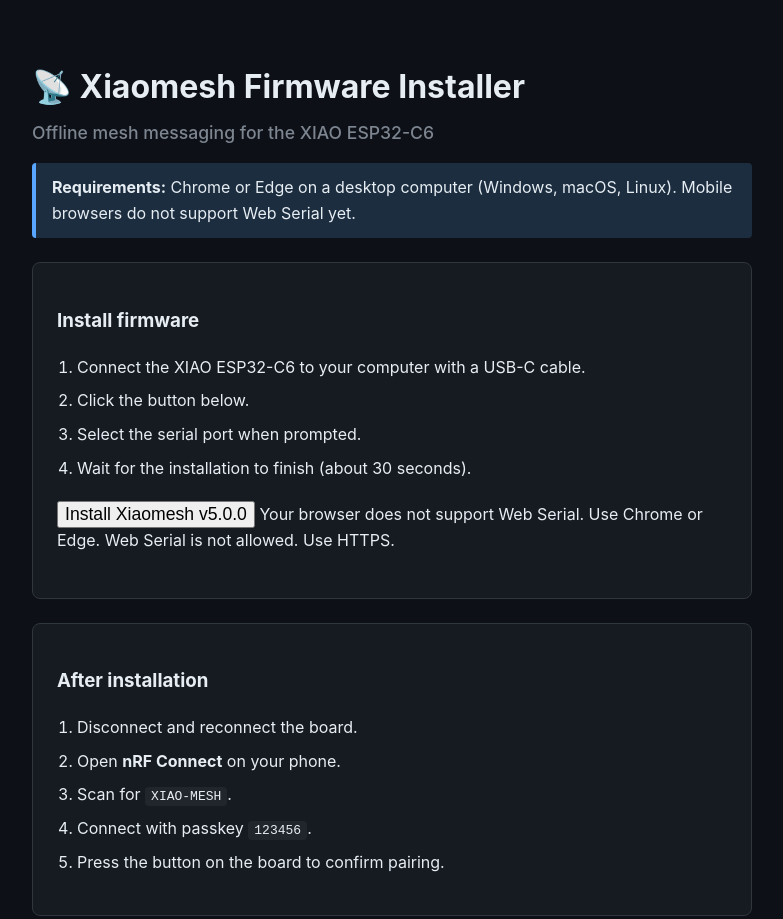
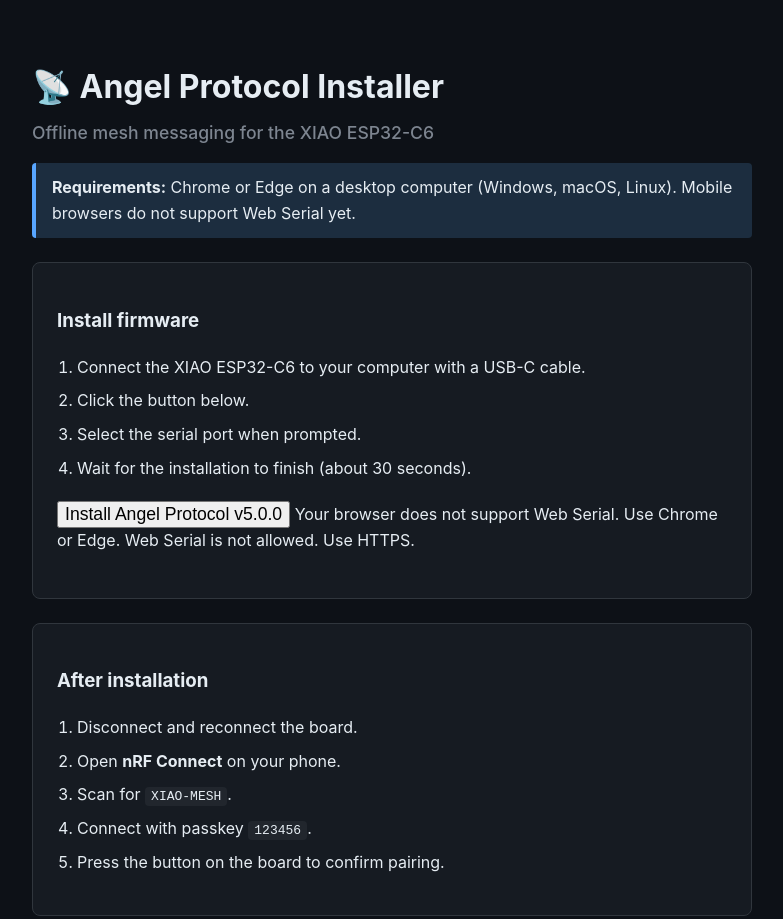
Before and after one commit to guillemetall/Angel-Protocol, a plain HTML site: page docs/index.html in a window 1280 px wide. Shown: the top 919 px of the page, without its empty margins (248-1031 px from the left). Drawn offline with Linux system fonts and the light colour scheme.

Commit message:
Rename: Xiaomesh to Angel Protocol

```diff
--- a/docs/index.html
+++ b/docs/index.html
@@ -3,7 +3,7 @@
 <head>
   <meta charset="UTF-8">
   <meta name="viewport" content="width=device-width, initial-scale=1.0">
-  <title>Xiaomesh Firmware Installer</title>
+  <title>Angel Protocol Installer</title>
   <script type="module" src="https://unpkg.com/esp-web-tools@10/dist/web/install-button.js?module"></script>
   <style>
     body {
@@ -59,7 +59,7 @@
   </style>
 </head>
 <body>
-  <h1>📡 Xiaomesh Firmware Installer</h1>
+  <h1>📡 Angel Protocol Installer</h1>
   <h2>Offline mesh messaging for the XIAO ESP32-C6</h2>
 
   <div class="info">
@@ -75,7 +75,7 @@
       <li>Wait for the installation to finish (about 30 seconds).</li>
     </ol>
     <esp-web-install-button manifest="manifest.json">
-      <button slot="activate" class="install-btn">Install Xiaomesh v5.0.0</button>
+      <button slot="activate" class="install-btn">Install Angel Protocol v5.0.0</button>
       <span slot="unsupported">Your browser does not support Web Serial. Use Chrome or Edge.</span>
       <span slot="not-allowed">Web Serial is not allowed. Use HTTPS.</span>
     </esp-web-install-button>
@@ -97,7 +97,7 @@
   </div>
 
   <p style="text-align:center; color:#7d8590; margin-top:40px;">
-    <a href="https://github.com/guillemetall/Meshxiaoo-v2" style="color:#58a6ff;">View on GitHub</a>
+    <a href="https://github.com/guillemetall/Angel-Protocol" style="color:#58a6ff;">View on GitHub</a>
   </p>
 </body>
 </html>
```
Also changed, not shown: CMakeLists.txt, docs/manifest.json, 5 other files.
